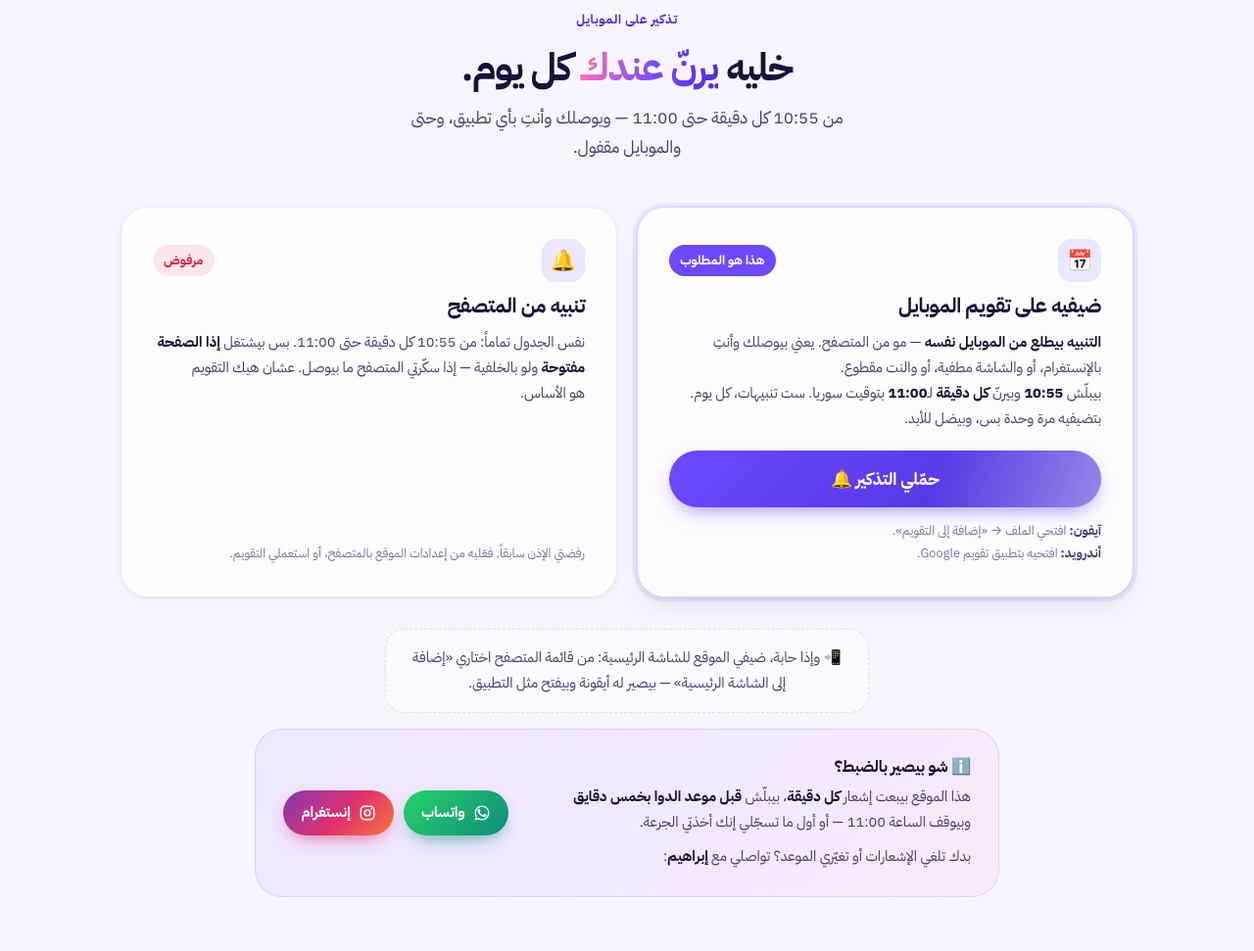
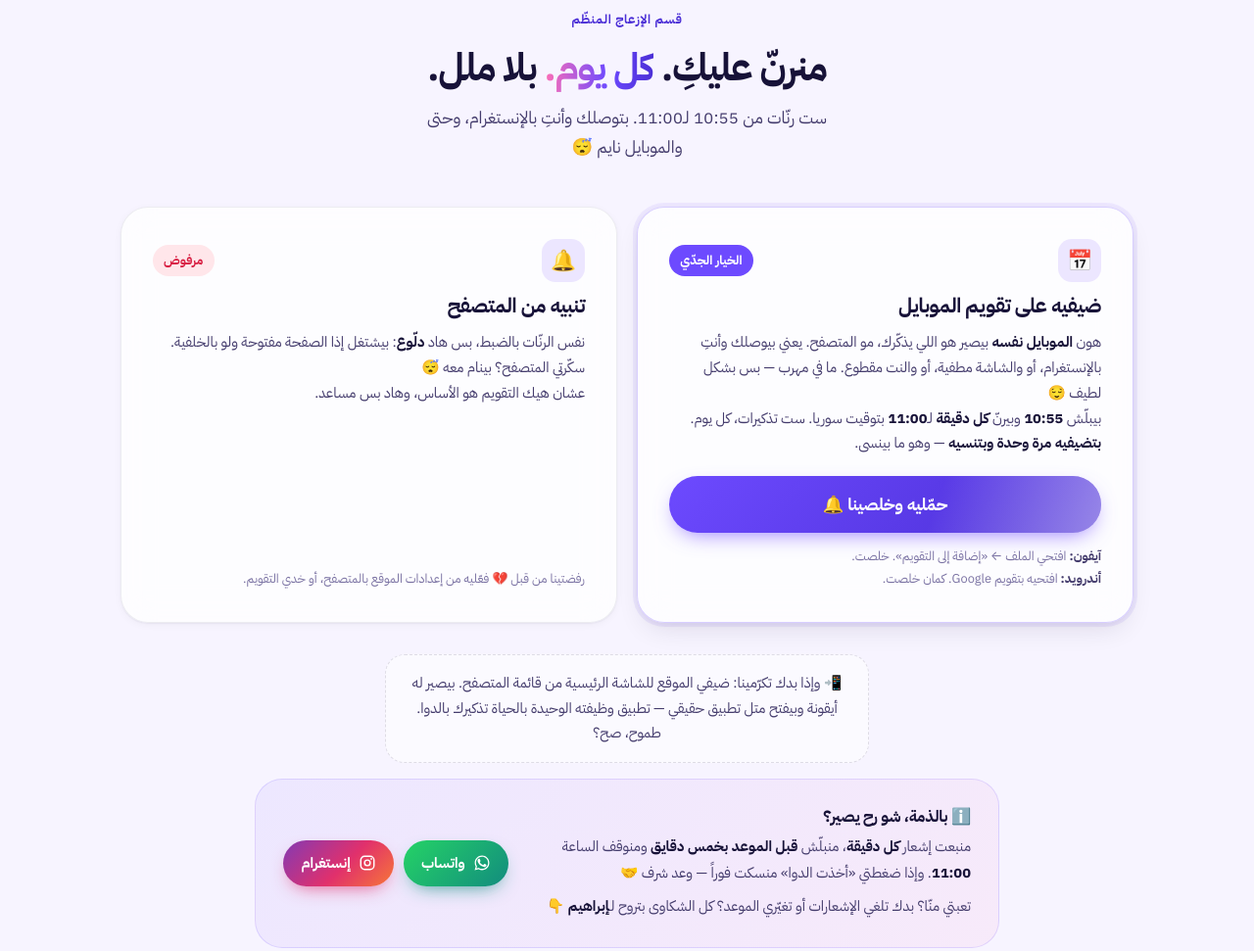
Before and after one commit to Znad-Odoo-DEV/raghad-reminder, an Astro site: page / in a window 1280 px wide. Shown: the part 1380-2351 px from the top of the page at 98% size. Built offline with nearby package versions, Linux system fonts and the light colour scheme; Astro itself is replaced by a stand-in of ours.

Commit message:
إعادة كتابة نصوص قسم التذكير بنبرة الموقع
نفس المعلومات بالضبط، بس بلغة كوميدية خفيفة بدل النبرة التقنية:
عنوان القسم، البطاقتان، ملاحظة الشاشة الرئيسية، وبلوك الإلغاء،
إضافة إلى نصوص حالة التنبيه في main.ts.

Co-Authored-By: Claude Opus 5 (1M context) <noreply@anthropic.com>

```diff
--- a/src/components/RemindCard.astro
+++ b/src/components/RemindCard.astro
@@ -7,12 +7,12 @@ const icsHref = `${import.meta.env.BASE_URL}raghd-dose.ics`;
 <section class="remind section" id="remind" aria-labelledby="remind-heading">
   <div class="wrap">
     <div class="remind__head reveal">
-      <p class="eyebrow">تذكير على الموبايل</p>
+      <p class="eyebrow">قسم الإزعاج المنظّم</p>
       <h2 id="remind-heading" class="remind__title">
-        خليه <span class="gradient-text">يرنّ عندك</span> كل يوم.
+        منرنّ عليكِ. <span class="gradient-text">كل يوم.</span> بلا ملل.
       </h2>
       <p class="remind__lead">
-        من 10:55 كل دقيقة حتى 11:00 — ويوصلك وأنتِ بأي تطبيق، وحتى والموبايل مقفول.
+        ست رنّات من 10:55 لـ11:00. بتوصلك وأنتِ بالإنستغرام، وحتى والموبايل نايم 😴
       </p>
     </div>
 
@@ -21,25 +21,26 @@ const icsHref = `${import.meta.env.BASE_URL}raghd-dose.ics`;
       <article class="opt opt--primary reveal">
         <div class="opt__top">
           <span class="opt__icon" aria-hidden="true">📅</span>
-          <span class="opt__badge">هذا هو المطلوب</span>
+          <span class="opt__badge">الخيار الجدّي</span>
         </div>
 
         <h3 class="opt__title">ضيفيه على تقويم الموبايل</h3>
         <p class="opt__body">
-          <b>التنبيه بيطلع من الموبايل نفسه</b> — مو من المتصفح. يعني بيوصلك وأنتِ
-          بالإنستغرام، أو والشاشة مطفية، أو والنت مقطوع.
+          هون <b>الموبايل نفسه</b> بيصير هو اللي يذكّرك، مو المتصفح. يعني بيوصلك
+          وأنتِ بالإنستغرام، أو والشاشة مطفية، أو والنت مقطوع. ما في مهرب —
+          بس بشكل لطيف 😌
           <br />بيبلّش <b>10:55</b> وبيرنّ <b>كل دقيقة</b> لـ<b>11:00</b> بتوقيت سوريا.
-          ست تنبيهات، كل يوم.
-          <br />بتضيفيه مرة وحدة بس، وبيضل للأبد.
+          ست تذكيرات، كل يوم.
+          <br /><b>بتضيفيه مرة وحدة وبتنسيه</b> — وهو ما بينسى.
         </p>
 
         <a class="btn btn--primary" href={icsHref} download="raghd-dose.ics" data-ics>
-          حمّلي التذكير 🔔
+          حمّليه وخلصينا 🔔
         </a>
 
         <p class="opt__hint">
-          <b>آيفون:</b> افتحي الملف → «إضافة إلى التقويم».<br />
-          <b>أندرويد:</b> افتحيه بتطبيق تقويم Google.
+          <b>آيفون:</b> افتحي الملف ← «إضافة إلى التقويم». خلصت.<br />
+          <b>أندرويد:</b> افتحيه بتقويم Google. كمان خلصت.
         </p>
       </article>
 
@@ -52,17 +53,17 @@ const icsHref = `${import.meta.env.BASE_URL}raghd-dose.ics`;
 
         <h3 class="opt__title">تنبيه من المتصفح</h3>
         <p class="opt__body">
-          نفس الجدول تماماً: من 10:55 كل دقيقة حتى 11:00. بس بيشتغل
-          <b>إذا الصفحة مفتوحة</b> ولو بالخلفية — إذا سكّرتي المتصفح ما بيوصل.
-          عشان هيك التقويم هو الأساس.
+          نفس الرنّات بالضبط، بس هاد <b>دلّوع</b>: بيشتغل إذا الصفحة مفتوحة ولو
+          بالخلفية. سكّرتي المتصفح؟ بينام معه 😴
+          <br />عشان هيك التقويم هو الأساس، وهاد بس مساعد.
         </p>
 
         <button class="btn btn--ghost" type="button" data-notif-enable>
-          فعّلي التنبيه
+          فعّليه، ما بيعضّ 🔔
         </button>
 
         <p class="opt__hint" data-notif-status role="status">
-          لسا ما فعّلتيه.
+          لسا ما فعّلتيه. الدوا لاحظ.
         </p>
       </article>
     </div>
@@ -70,22 +71,25 @@ const icsHref = `${import.meta.env.BASE_URL}raghd-dose.ics`;
     <!-- ============ إضافة للشاشة الرئيسية ============ -->
     <p class="remind__foot reveal" style="--reveal-delay: 200ms">
       <span aria-hidden="true">📲</span>
-      وإذا حابة، ضيفي الموقع للشاشة الرئيسية: من قائمة المتصفح اختاري
-      «إضافة إلى الشاشة الرئيسية» — بيصير له أيقونة وبيفتح مثل التطبيق.
+      وإذا بدك تكرّمينا: ضيفي الموقع للشاشة الرئيسية من قائمة المتصفح. بيصير
+      له أيقونة وبيفتح متل تطبيق حقيقي — تطبيق وظيفته الوحيدة بالحياة تذكيرك
+      بالدوا. طموح، صح؟
     </p>
 
     <!-- ============ إلغاء الإشعارات ============ -->
     <aside class="cancel reveal" style="--reveal-delay: 260ms" aria-labelledby="cancel-heading">
       <div class="cancel__text">
         <h3 id="cancel-heading" class="cancel__title">
-          <span aria-hidden="true">ℹ️</span> شو بيصير بالضبط؟
+          <span aria-hidden="true">ℹ️</span> بالذمة، شو رح يصير؟
         </h3>
         <p class="cancel__body">
-          هذا الموقع بيبعت إشعار <b>كل دقيقة</b>، بيبلّش <b>قبل موعد الدوا بخمس
-          دقايق</b> وبيوقف الساعة 11:00 — أو أول ما تسجّلي إنك أخذتي الجرعة.
+          منبعت إشعار <b>كل دقيقة</b>، منبلّش <b>قبل الموعد بخمس دقايق</b>
+          ومنوقف الساعة <b>11:00</b>. وإذا ضغطتي «أخذت الدوا» منسكت فوراً —
+          وعد شرف 🤝
         </p>
         <p class="cancel__body">
-          بدك تلغي الإشعارات أو تغيّري الموعد؟ تواصلي مع <b>إبراهيم</b>:
+          تعبتي منّا؟ بدك تلغي الإشعارات أو تغيّري الموعد؟
+          كل الشكاوى بتروح لـ<b>إبراهيم</b> 👇
         </p>
       </div>
 
--- a/src/scripts/main.ts
+++ b/src/scripts/main.ts
@@ -449,28 +449,28 @@ function paintNotify(): void {
       notifBtn.hidden = true;
       notifBadge.classList.add('opt__badge--off');
       notifBadge.textContent = 'غير مدعوم';
-      notifStatus.textContent = 'متصفحك ما بيدعم التنبيهات. استعملي التقويم.';
+      notifStatus.textContent = 'متصفحك ما بيدعم التنبيهات 🤷 خدي التقويم وارتاحي.';
       break;
     case 'granted':
       notifBtn.hidden = false;
-      notifBtn.textContent = 'جرّبي تنبيه تجريبي';
+      notifBtn.textContent = 'جرّبيه هلق 👀';
       notifBtn.dataset.notifTest = '1';
       notifBadge.classList.add('opt__badge--on');
       notifBadge.textContent = 'مفعّل ✓';
-      notifStatus.textContent = 'تمام. من 10:55 كل دقيقة حتى 11:00 — طالما الصفحة مفتوحة.';
+      notifStatus.textContent = 'صرنا رسميين 🤝 من 10:55 كل دقيقة لـ11:00 — طالما الصفحة مفتوحة.';
       break;
     case 'denied':
       notifBtn.hidden = true;
       notifBadge.classList.add('opt__badge--off');
       notifBadge.textContent = 'مرفوض';
       notifStatus.textContent =
-        'رفضتي الإذن سابقاً. فعّليه من إعدادات الموقع بالمتصفح، أو استعملي التقويم.';
+        'رفضتينا من قبل 💔 فعّليه من إعدادات الموقع بالمتصفح، أو خدي التقويم.';
       break;
     default:
       notifBtn.hidden = false;
       notifBadge.classList.add('opt__badge--soft');
       notifBadge.textContent = 'اختياري';
-      notifStatus.textContent = 'لسا ما فعّلتيه.';
+      notifStatus.textContent = 'لسا ما فعّلتيه. الدوا لاحظ.';
   }
 }
 
@@ -486,7 +486,7 @@ function initNotify(): void {
     await requestPermission();
     notifBtn.disabled = false;
     paintNotify();
-    if (notifyState() === 'granted') say('تمام. صار عندك تنبيه. بس التقويم أضمن 😌');
+    if (notifyState() === 'granted') say('تمام، صار عندك تنبيه. بس التقويم أضمن 😌');
   });
 
   paintNotify();
```
